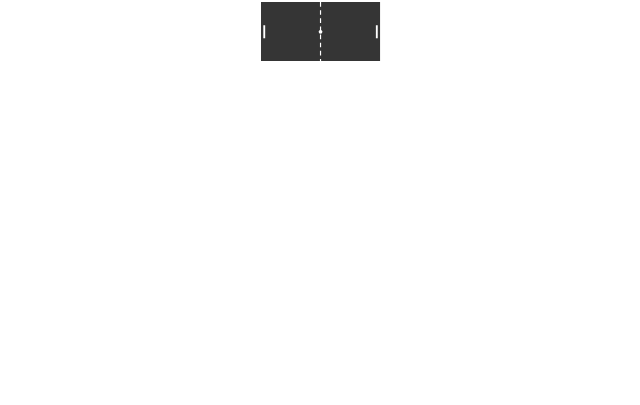
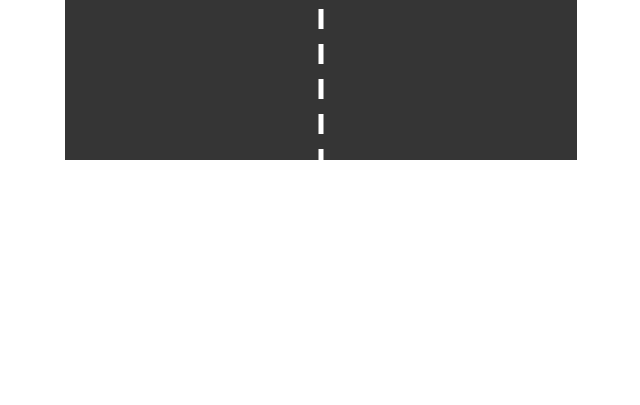
Before and after one commit to swampwitchery/project-03-pong, a website built with webpack: page index.html in a window 1280 px wide. Shown: the part 395-800 px from the top of the page, without its empty margins (319-959 px from the left). Built offline with nearby package versions, Linux system fonts and the light colour scheme.

Commit message:
Added board to pong game

```diff
--- a/index.html
+++ b/index.html
@@ -10,16 +10,16 @@
 	<div class="game-wrapper">
 		<h1>Pong</h1>
 		<div id="game"></div>
-		<svg xmlns="https://www.w3.org/2000/svg" version="1.1" viewBox="0 0 512 256" viewPort="0 0 512 256"
+		<!-- <svg xmlns="https://www.w3.org/2000/svg" version="1.1" viewBox="0 0 512 256" viewPort="0 0 512 256"
 		 preserveAspectRatio="none">
 
-			<rect width="512" height="256" style="fill:#353535;" />
+			<rect width="512" height="256" fill:"#353535" />
 			<rect width="8" height="56" x="10" y="100" fill="#FFFFFF" />
 			<rect width="8" height="56" x="494" y="100" fill="#FFFFFF" />
-			<line x1="256" y1="0" x2="256" y2="256" style="stroke:white;stroke-width:5;" stroke-dasharray="20,15" />
+			<line x1="256" y1="0" x2="256" y2="256" stroke="#FFFFFF" stroke-width="5" stroke-dasharray="20,15" />
 			<circle cx="256" cy="128" r="8" fill="white" />
 
-		</svg>
+		</svg> -->
 	</div>
 	<script type="text/javascript" src="build/bundle.js"></script>
 </body>
--- a/src/index.js
+++ b/src/index.js
@@ -3,7 +3,7 @@ import Game from './partials/Game';
 
 // create a game instance
 const game = new Game('game', 512, 256);
-//below is an IIFE. gameLoop function is being called as a recursive.
+//below is an IIFE. gameLoop function is being called as a recursive
 (function gameLoop() {
   game.render();
   requestAnimationFrame(gameLoop);
--- /dev/null
+++ b/src/partials/Board.js
@@ -0,0 +1,30 @@
+import {
+    SVG_NS
+} from '../settings';
+
+export default class Board {
+    constructor(width, height) {
+        this.width = width;
+        this.height = height;
+    }
+    render(svg) {
+        let rect = document.createElementNS(SVG_NS, 'rect');
+        rect.setAttributeNS(null, 'width', this.width);
+        rect.setAttributeNS(null, 'height', this.height);
+        rect.setAttributeNS(null, 'fill', '#353535');
+
+        //setting all the rect attributes
+
+        let line = document.createElementNS(SVG_NS, 'line');
+        line.setAttributeNS(null, 'x1', this.width / 2);
+        line.setAttributeNS(null, 'y1', '0');
+        line.setAttributeNS(null, 'x2', this.width / 2);
+        line.setAttributeNS(null, 'y2', this.height);
+        line.setAttributeNS(null, 'stroke', '#FFFFFF');
+        line.setAttributeNS(null, 'stroke-width', '5');
+        line.setAttributeNS(null, 'stroke-dasharray', '20,15');
+
+        svg.appendChild(rect);
+        svg.appendChild(line);
+    }
+}
--- a/src/partials/Game.js
+++ b/src/partials/Game.js
@@ -1,13 +1,28 @@
+import {
+  SVG_NS
+} from '../settings';
+import Board from './Board';
+
 export default class Game {
   constructor(element, width, height) {
-    this.element = element;
     this.width = width;
     this.height = height;
-
-		// Other code goes here...
+    this.gameElement = document.getElementById(element);
+    this.board = new Board(this.width, this.height)
   }
 
   render() {
-		// More code goes here....
+    //empty out game elements before re-rendering
+    this.gameElement.innerHTML = '';
+
+    let svg = document.createElementNS(SVG_NS, 'svg');
+    svg.setAttributeNS(null, 'width', this.width);
+    svg.setAttributeNS(null, 'height', this.height);
+    svg.setAttributeNS(null, 'viewBox', `0 0 ${this.width} ${this.height}`);
+    svg.setAttributeNS(null, 'version', '1.1');
+    this.gameElement.appendChild(svg);
+
+    //rendering all game elements inside the SVG
+    this.board.render(svg)
   }
 }
--- a/src/settings.js
+++ b/src/settings.js
@@ -0,0 +1 @@
+export const SVG_NS = 'http://www.w3.org/2000/svg';
```
